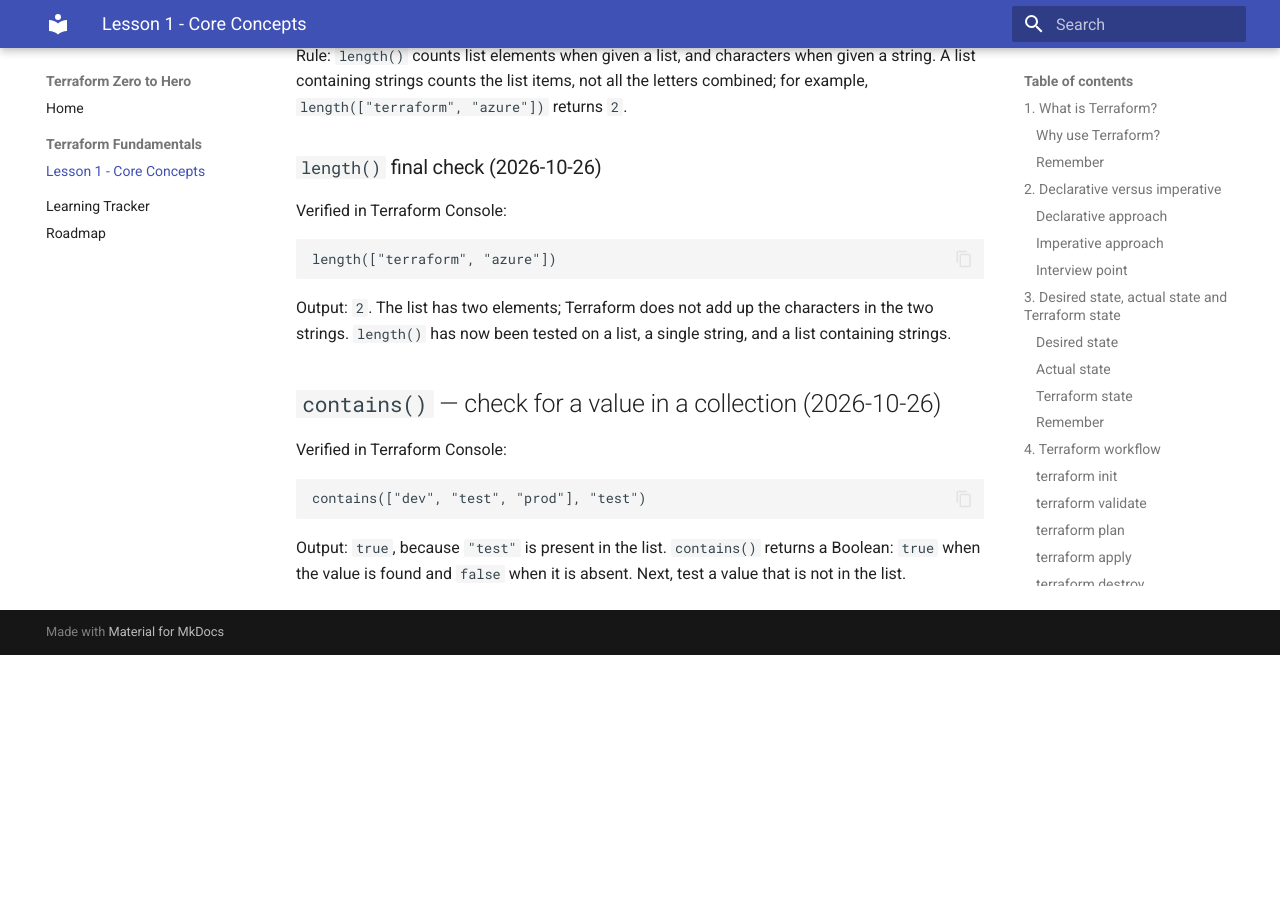
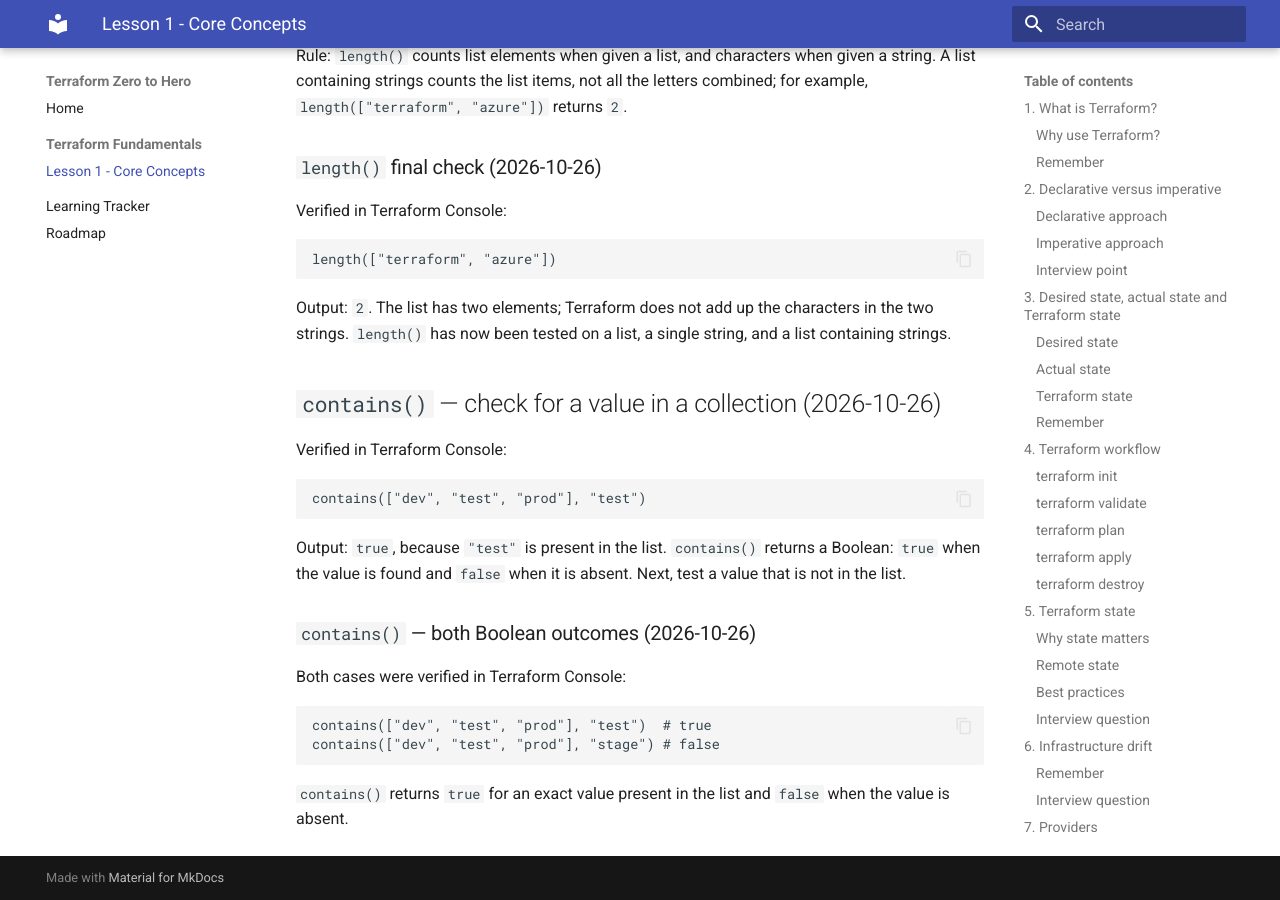
Before and after one commit to pshewale-dev/terraform-azure-lab, an MkDocs documentation site: the page built from docs/lesson-01-fundamentals.md, in a window 1280 px wide and 900 px high, scrolled down 21867 px. Built offline with MkDocs 1.6.1 and Material for MkDocs 9.7.7, drawn with Linux system fonts in a browser that asks for light colours; before the commit the page ends 22522 px from its top, so only the background shows below that.

Commit message:
docs: record contains true and false cases

````diff
--- a/docs/lesson-01-fundamentals.md
+++ b/docs/lesson-01-fundamentals.md
@@ -927,3 +927,14 @@ contains(["dev", "test", "prod"], "test")
 ```
 
 Output: `true`, because `"test"` is present in the list. `contains()` returns a Boolean: `true` when the value is found and `false` when it is absent. Next, test a value that is not in the list.
+
+
+### `contains()` — both Boolean outcomes (2026-10-26)
+Both cases were verified in Terraform Console:
+
+```hcl
+contains(["dev", "test", "prod"], "test")  # true
+contains(["dev", "test", "prod"], "stage") # false
+```
+
+`contains()` returns `true` for an exact value present in the list and `false` when the value is absent.
````
